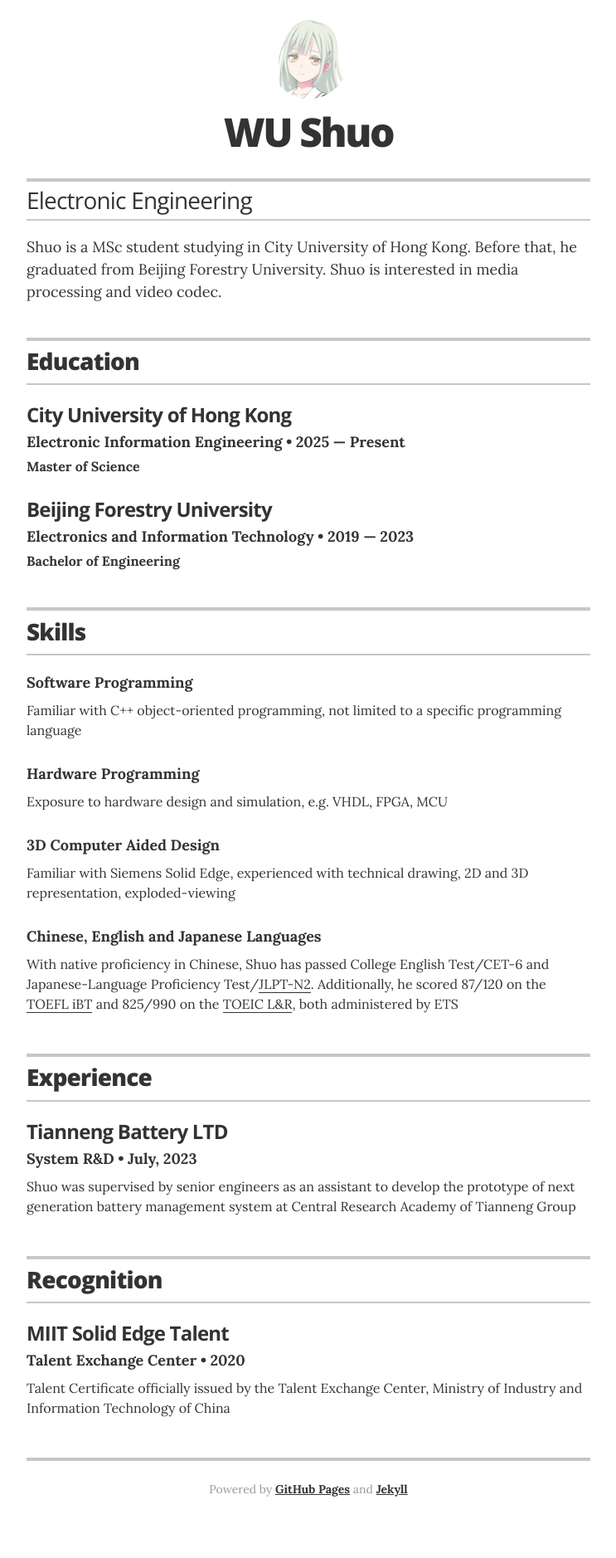
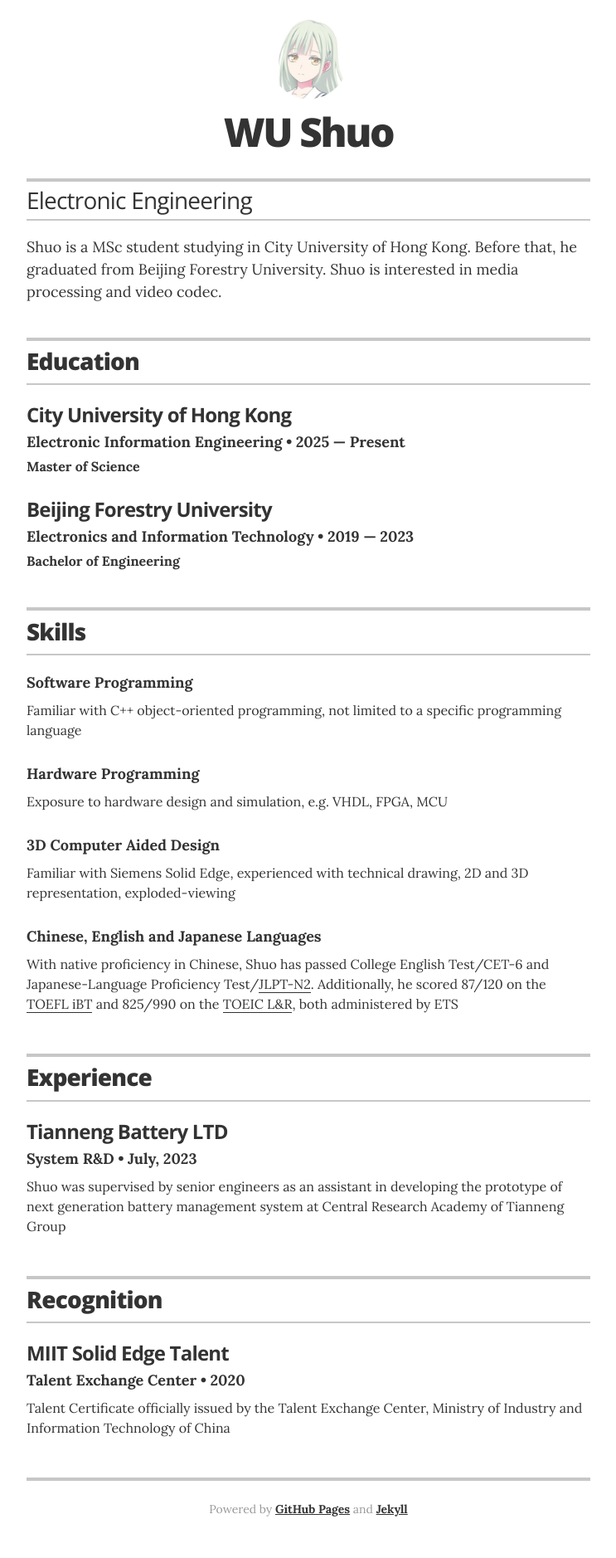
Before and after one commit to d3vzahvv/cv, a Jekyll site: the page built from index.html, in a window 1280 px wide. Shown: the whole page at 83% size, without its empty margins (268-1011 px from the left). Built offline with Jekyll 4.4.1, drawn with Linux system fonts in a browser that asks for light colours; before the commit the page ends 1854 px from its top, so only the background shows below that.

Commit message:
fix tiny grammar

```diff
--- a/_data/experience.yml
+++ b/_data/experience.yml
@@ -3,4 +3,4 @@
 - company: Tianneng Battery LTD
   position: System R&D
   duration: July, 2023
-  summary: Shuo was supervised by senior engineers as an assistant to develop the prototype of next generation battery management system at Central Research Academy of Tianneng Group
+  summary: Shuo was supervised by senior engineers as an assistant in developing the prototype of next generation battery management system at Central Research Academy of Tianneng Group
```
